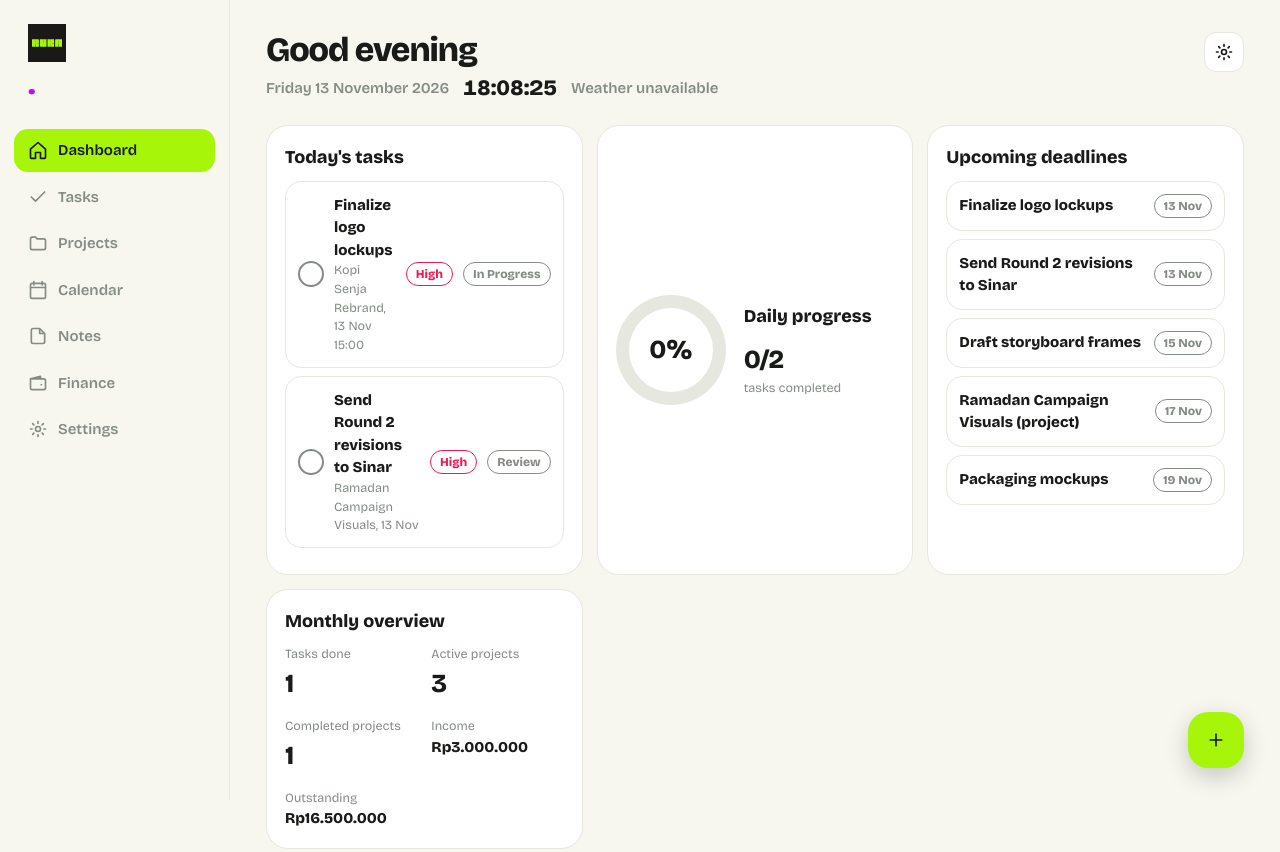
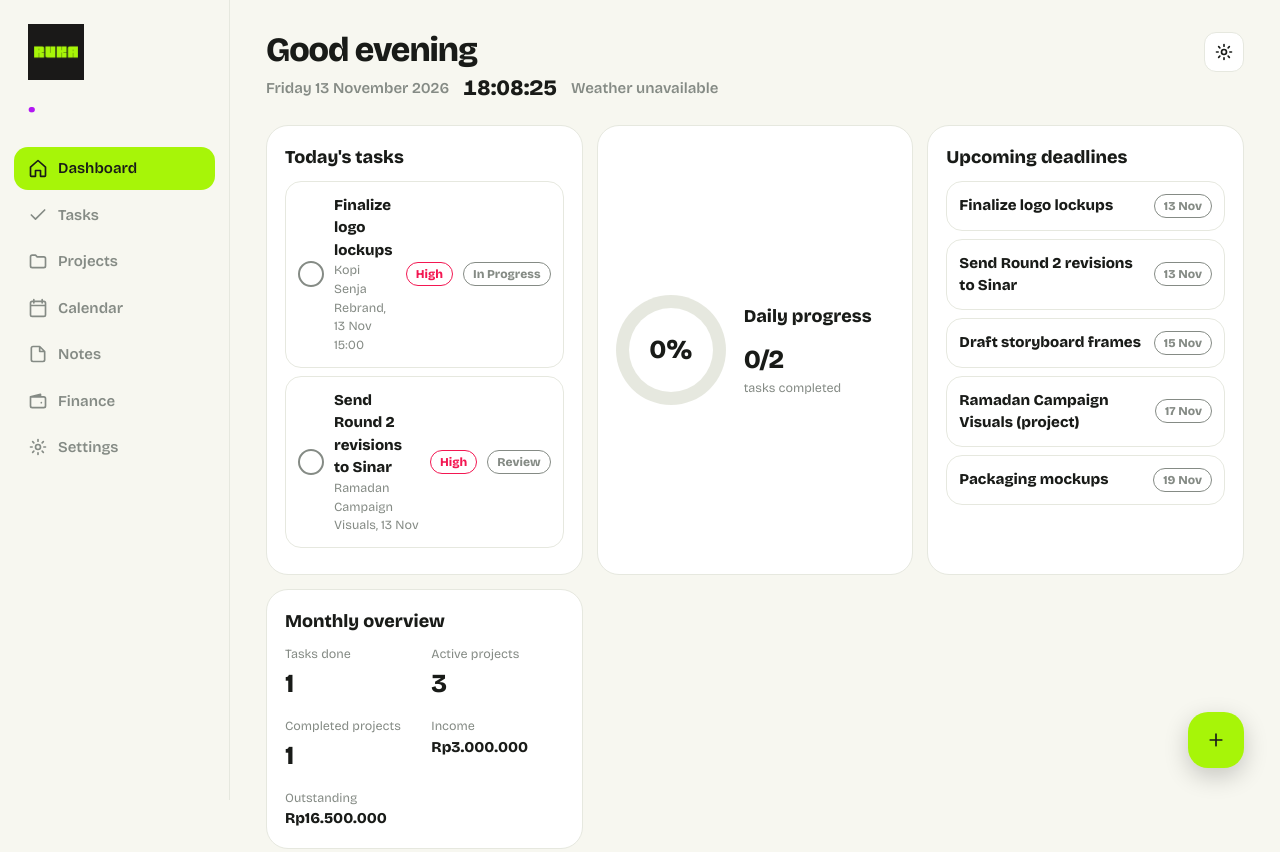
Before and after one commit to apexcapricorn-ops/ruka-creative-workspace, a plain HTML site: page index.html in a window 1280 px wide. Shown: the top 852 px of the page. Drawn offline with nearby package versions, Linux system fonts and the light colour scheme.

Commit message:
Update index.html

```diff
--- a/index.html
+++ b/index.html
@@ -54,8 +54,8 @@ input[type=color]{padding:2px;height:42px}input[type=checkbox]{width:auto}
 .lg img {
   display: block;
   width: auto;
-  height: 38px;
-  max-width: 180px;
+  height: 56px;
+  max-width: 220px;
   object-fit: contain;
 }
 
```
